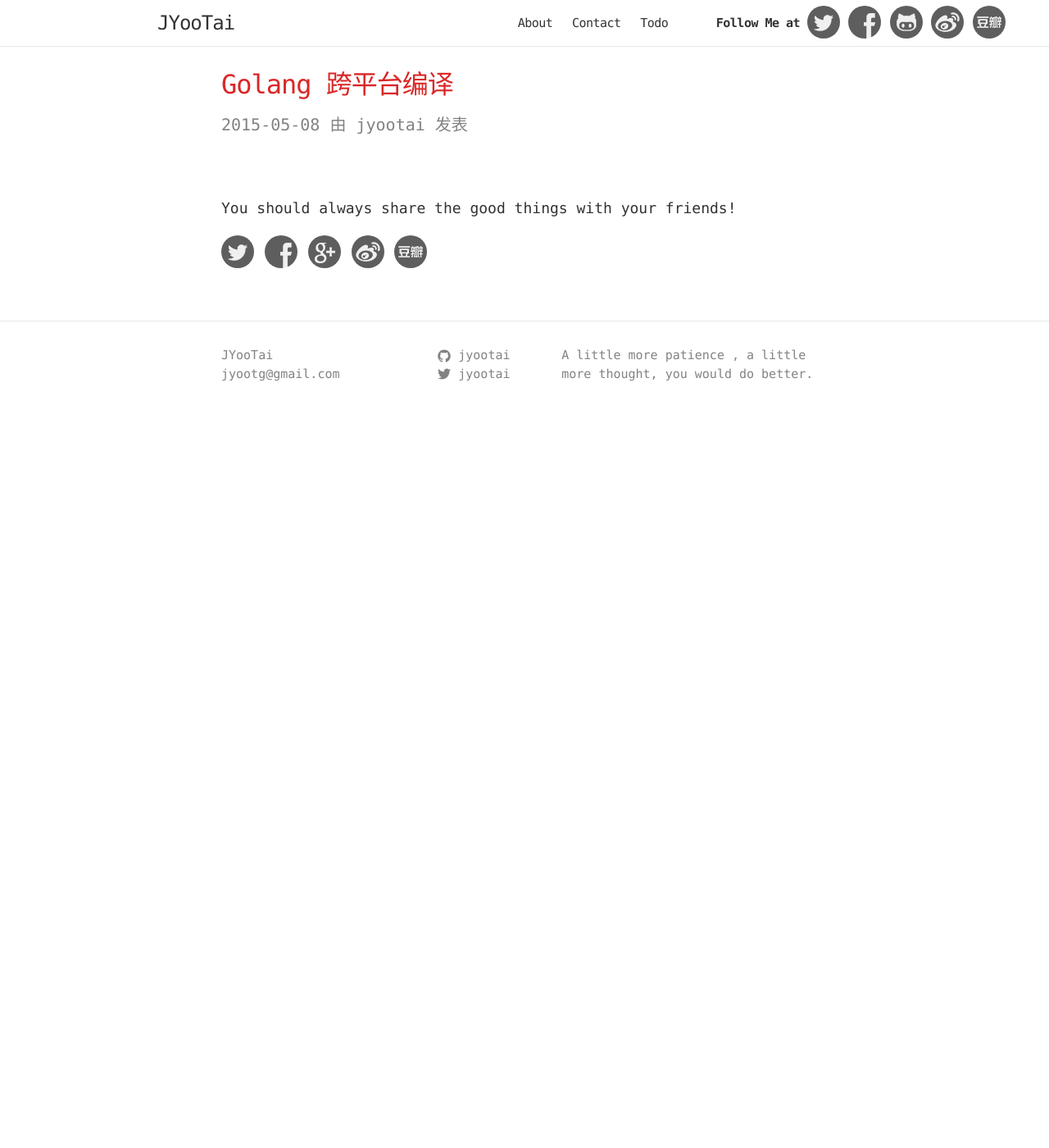
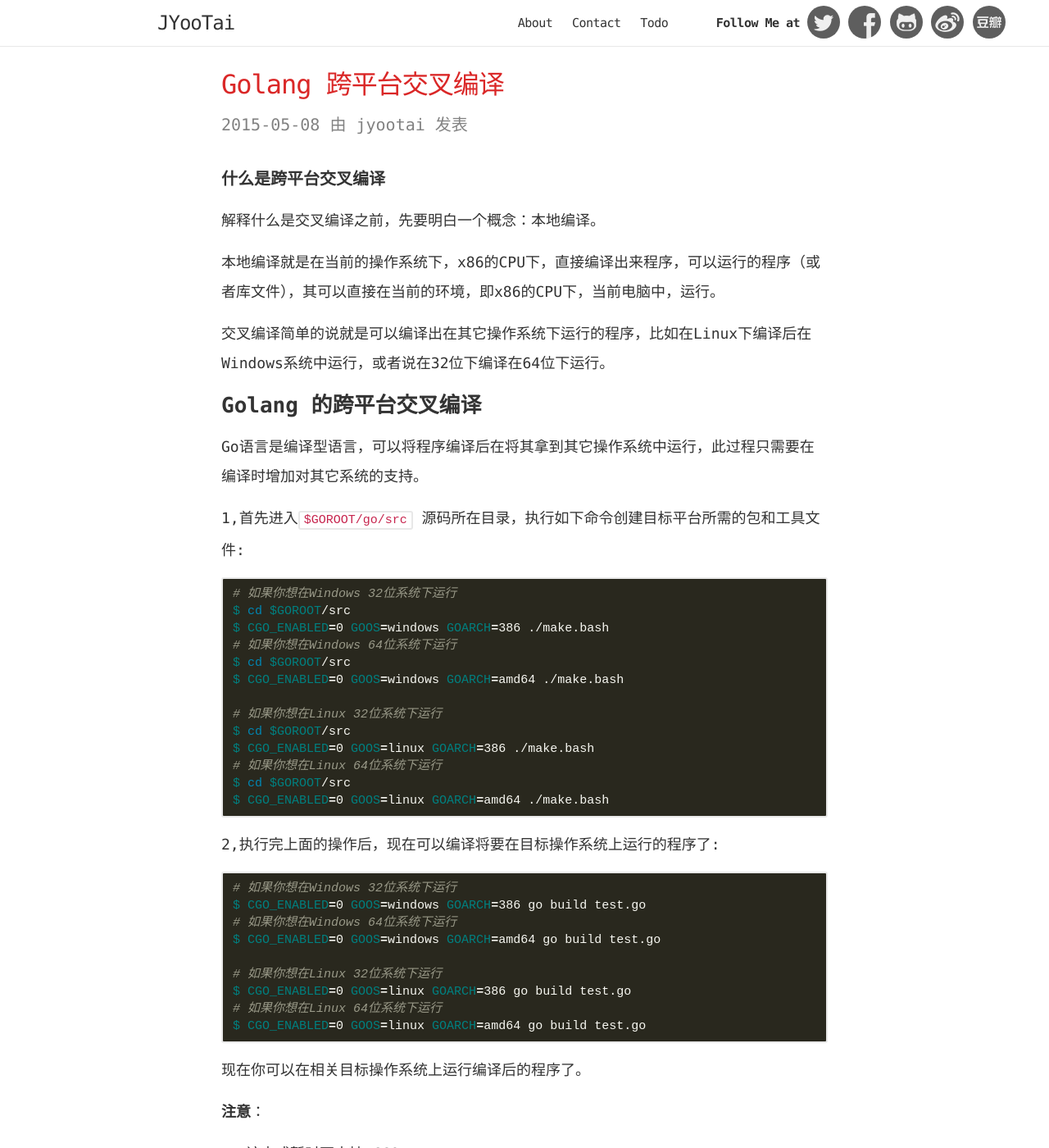
Before and after one commit to jyootai/jyootai.github.com, a Jekyll site: the page built from _posts/2015/2015-05-08-golang-cross-platform-compile.md, in a window 1280 px wide and 1400 px high. Shown: the whole window at 82% size. Built offline with Jekyll 4.4.1, drawn with Linux system fonts in a browser that asks for light colours; comment, search, counter and statistics services are not loaded; some of the changed text lies outside the part shown.

Commit message:
cross platform compile content

```diff
--- a/_posts/2015/2015-05-08-golang-cross-platform-compile.md
+++ b/_posts/2015/2015-05-08-golang-cross-platform-compile.md
@@ -1,9 +1,58 @@
 ---
 layout: post
-title: Golang 跨平台编译
+title: Golang 跨平台交叉编译
 date: 2015-05-08
 author: jyootai
 disqus: y
 share: y
 categories: blog
 ---
+
+#### **什么是跨平台交叉编译**
+解释什么是交叉编译之前，先要明白一个概念：本地编译。
+
+本地编译就是在当前的操作系统下，x86的CPU下，直接编译出来程序，可以运行的程序（或者库文件），其可以直接在当前的环境，即x86的CPU下，当前电脑中，运行。
+
+交叉编译简单的说就是可以编译出在其它操作系统下运行的程序，比如在Linux下编译后在Windows系统中运行，或者说在32位下编译在64位下运行。
+
+### **Golang 的跨平台交叉编译**
+
+Go语言是编译型语言，可以将程序编译后在将其拿到其它操作系统中运行，此过程只需要在编译时增加对其它系统的支持。
+
+1,首先进入`$GOROOT/go/src` 源码所在目录，执行如下命令创建目标平台所需的包和工具文件:
+
+{% highlight bash %}
+# 如果你想在Windows 32位系统下运行
+$ cd $GOROOT/src
+$ CGO_ENABLED=0 GOOS=windows GOARCH=386 ./make.bash
+# 如果你想在Windows 64位系统下运行
+$ cd $GOROOT/src
+$ CGO_ENABLED=0 GOOS=windows GOARCH=amd64 ./make.bash
+
+# 如果你想在Linux 32位系统下运行
+$ cd $GOROOT/src
+$ CGO_ENABLED=0 GOOS=linux GOARCH=386 ./make.bash
+# 如果你想在Linux 64位系统下运行
+$ cd $GOROOT/src
+$ CGO_ENABLED=0 GOOS=linux GOARCH=amd64 ./make.bash
+{% endhighlight%}
+
+2,执行完上面的操作后，现在可以编译将要在目标操作系统上运行的程序了:
+{% highlight bash %}
+# 如果你想在Windows 32位系统下运行
+$ CGO_ENABLED=0 GOOS=windows GOARCH=386 go build test.go
+# 如果你想在Windows 64位系统下运行
+$ CGO_ENABLED=0 GOOS=windows GOARCH=amd64 go build test.go
+
+# 如果你想在Linux 32位系统下运行
+$ CGO_ENABLED=0 GOOS=linux GOARCH=386 go build test.go
+# 如果你想在Linux 64位系统下运行
+$ CGO_ENABLED=0 GOOS=linux GOARCH=amd64 go build test.go
+{% endhighlight%}
+
+现在你可以在相关目标操作系统上运行编译后的程序了。
+
+**注意**：
+
+* 该方式暂时不支持 CGO。
+* 这里并不是重新编译Go，因为安装Go的时候，只是编译了本地系统需要的东西；而需要跨平台交叉编译，需要在Go中增加对其他平台的支持，所以，有 ./make.bash 这么一个过程。
```
